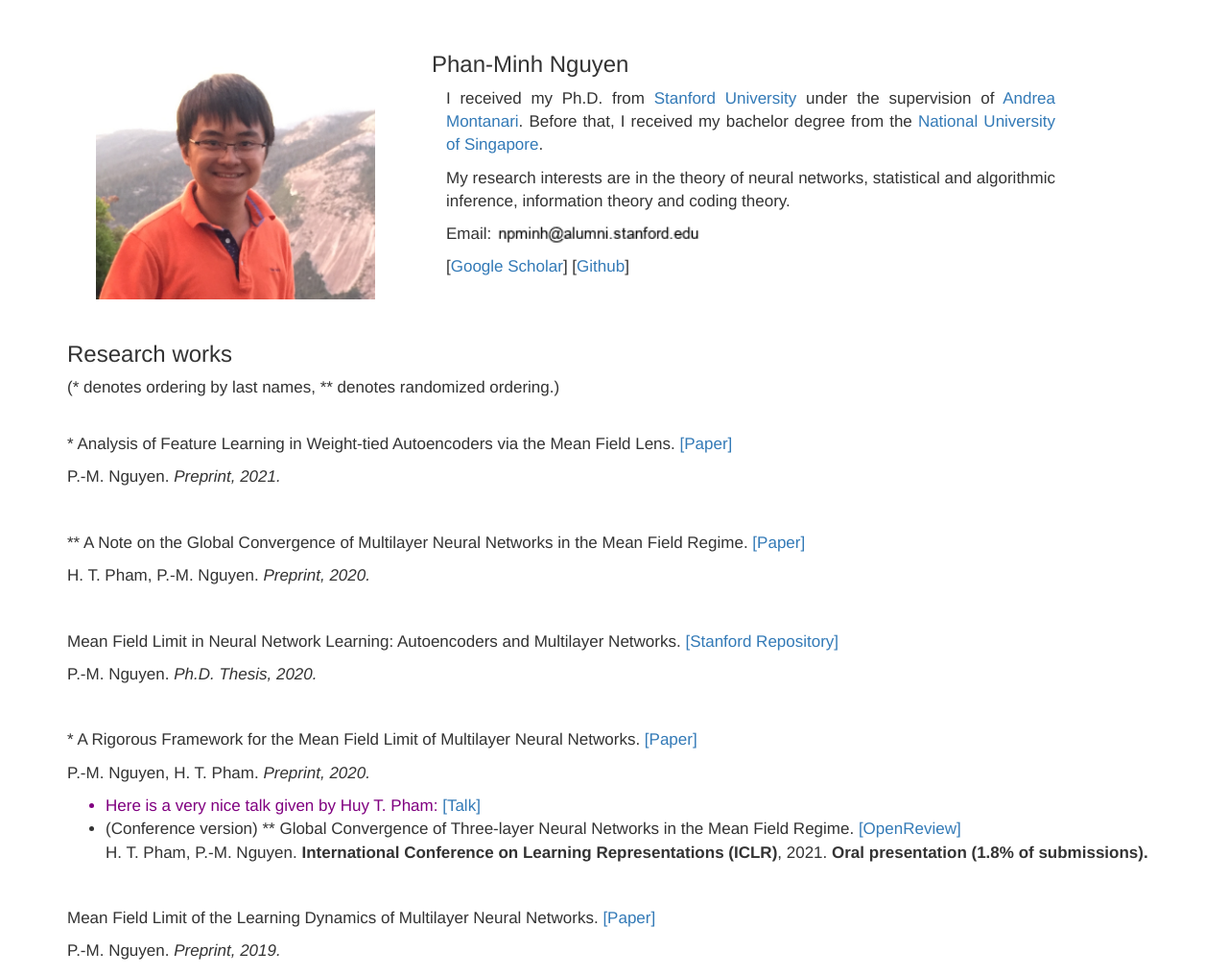
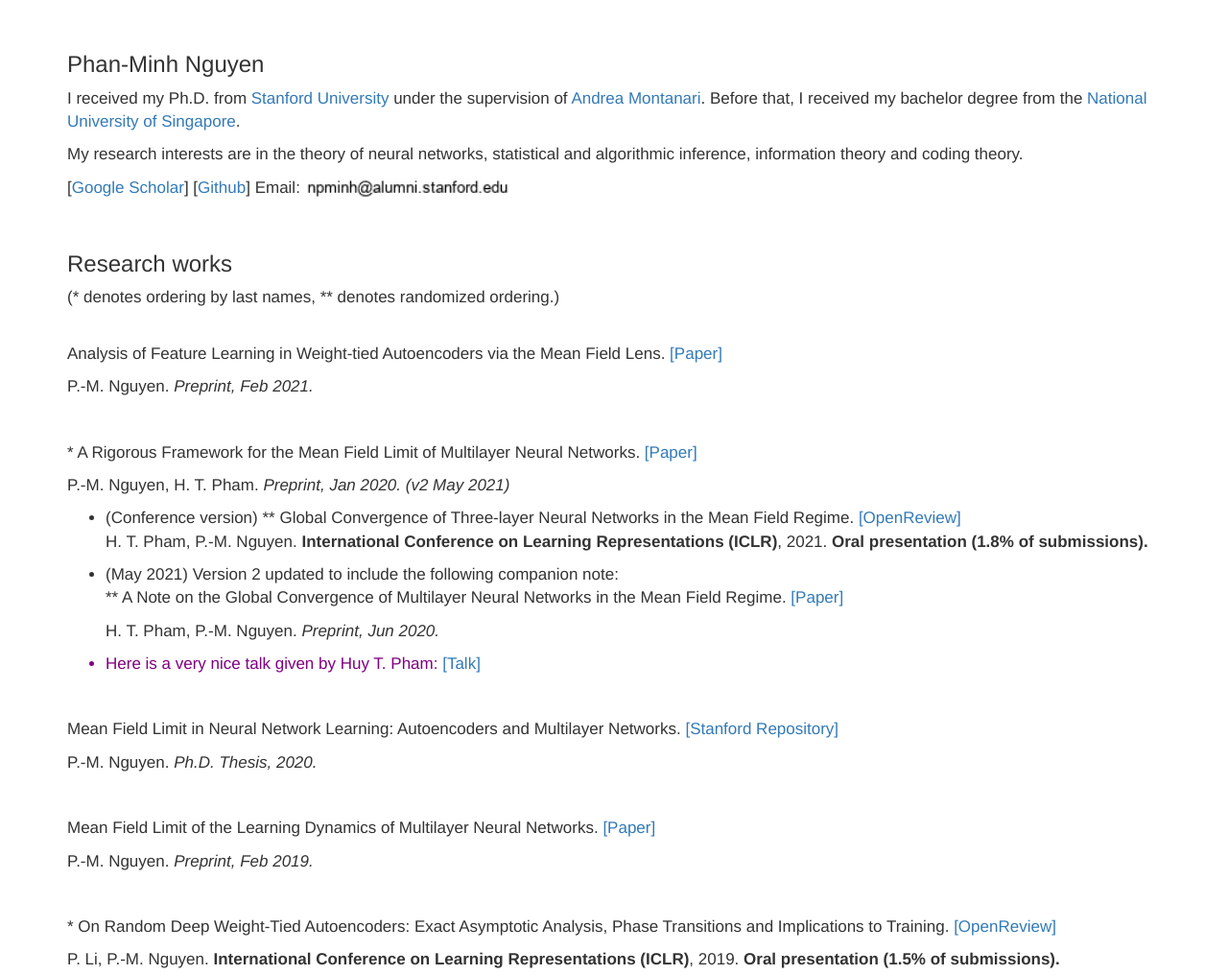
Before and after one commit to npminh12/npminh12.github.io, a plain HTML site: page index.html in a window 1280 px wide. Shown: the top 1016 px of the page at 96% size. Drawn offline with Linux system fonts and the light colour scheme.

Commit message:
Add files via upload

```diff
--- a/index.html
+++ b/index.html
@@ -13,24 +13,15 @@
 
 <div class="container">
 
-<div class="col-md-4 col-sm-4 col-xs-6">
-<img src="phanminh.jpg" class="col-md-11 col-sm-11 col-xs-11" title="phanminh"/>
-</div>
-
 
 <h3>Phan-Minh Nguyen</h3>
 
+<p>I received my Ph.D. from <a href="https://www.stanford.edu/">Stanford University</a> under the supervision of <a href="http://web.stanford.edu/~montanar/">Andrea Montanari</a>. Before that, I received my bachelor degree from the <a href="http://www.nus.edu.sg/">National University of Singapore</a>.
 
-<div class="col-md-7 col-sm-7 col-xs-20 col-lg-7">
-  <p style="text-align:justify">I received my Ph.D. from <a href="https://www.stanford.edu/">Stanford University</a> under the supervision of <a href="http://web.stanford.edu/~montanar/">Andrea Montanari</a>. Before that, I received my bachelor degree from the <a href="http://www.nus.edu.sg/">National University of Singapore</a>.
+<p>My research interests are in the theory of neural networks, statistical and algorithmic inference, information theory and coding theory.
 
-  <p style="text-align:justify">My research interests are in the theory of neural networks, statistical and algorithmic inference, information theory and coding theory.
-  </p>
+<p>[<a href="https://scholar.google.com/citations?user=lPG5fAIAAAAJ">Google Scholar</a>] [<a href="https://github.com/npminh12">Github</a>] Email: <img src="myemail.png" class="col-md-20 col-sm-20 col-xs-20" height="21" title="email" align=middle>
 
-  <p>Email: <img src="myemail.png" class="col-md-20 col-sm-20 col-xs-20" height="21" title="email" align=middle></p>
-  [<a href="https://scholar.google.com/citations?user=lPG5fAIAAAAJ">Google Scholar</a>] [<a href="https://github.com/npminh12">Github</a>]
-
-</div>
 </div>
 </font>
 
@@ -44,31 +35,29 @@
 <P> &nbsp; <P>
 
 
-<p>* Analysis of Feature Learning in Weight-tied Autoencoders via the Mean Field Lens. <a href="https://arxiv.org/abs/2102.08373">[Paper]</a><br/>
-<p>P.-M. Nguyen. <i>Preprint, 2021.</i>
+<p>Analysis of Feature Learning in Weight-tied Autoencoders via the Mean Field Lens. <a href="https://arxiv.org/abs/2102.08373">[Paper]</a><br/>
+<p>P.-M. Nguyen. <i>Preprint, Feb 2021.</i>
 <P> &nbsp; <P>
 
+
+<p>* A Rigorous Framework for the Mean Field Limit of Multilayer Neural Networks.  <a href="https://arxiv.org/abs/2001.11443">[Paper]</a><br/>
+<p>P.-M. Nguyen, H. T. Pham. <i>Preprint, Jan 2020. (v2 May 2021)</i>
+<ul>
+  <li> (Conference version) ** Global Convergence of Three-layer Neural Networks in the Mean Field Regime. <a href="https://openreview.net/forum?id=KvyxFqZS_D">[OpenReview]</a>
+<p>H. T. Pham, P.-M. Nguyen. <b> International Conference on Learning Representations (ICLR)</b>, 2021. <b>Oral presentation (1.8% of submissions).</b>
+  <li> (May 2021) Version 2 updated to include the following companion note:
 <p>** A Note on the Global Convergence of Multilayer Neural Networks in the Mean Field Regime.  <a href="https://arxiv.org/abs/2006.09355">[Paper]</a><br/>
-<p>H. T. Pham, P.-M. Nguyen. <i>Preprint, 2020.</i>
+<p>H. T. Pham, P.-M. Nguyen. <i>Preprint, Jun 2020.</i>
+  <li style="color:PURPLE";> Here is a very nice talk given by Huy T. Pham: <a href="https://www.youtube.com/watch?v=3gxDiTEE-bM">[Talk]</a></li>
+</ul>
 <P> &nbsp; <P>
-
 
 <p>Mean Field Limit in Neural Network Learning: Autoencoders and Multilayer Networks.  <a href="https://purl.stanford.edu/tz731wp0288">[Stanford Repository]</a><br/>
 <p>P.-M. Nguyen. <i>Ph.D. Thesis, 2020.</i>
 <P> &nbsp; <P>
 
-
-<p>* A Rigorous Framework for the Mean Field Limit of Multilayer Neural Networks.  <a href="https://arxiv.org/abs/2001.11443">[Paper]</a><br/>
-<p>P.-M. Nguyen, H. T. Pham. <i>Preprint, 2020.</i>
-<ul>
-  <li style="color:PURPLE";> Here is a very nice talk given by Huy T. Pham: <a href="https://www.youtube.com/watch?v=3gxDiTEE-bM">[Talk]</a></li>
-  <li> (Conference version) ** Global Convergence of Three-layer Neural Networks in the Mean Field Regime. <a href="https://openreview.net/forum?id=KvyxFqZS_D">[OpenReview]</a>
-<p>H. T. Pham, P.-M. Nguyen. <b> International Conference on Learning Representations (ICLR)</b>, 2021. <b>Oral presentation (1.8% of submissions).</b>
-</ul>
-<P> &nbsp; <P>
-
 <p>Mean Field Limit of the Learning Dynamics of Multilayer Neural Networks. <a href="https://arxiv.org/abs/1902.02880">[Paper]</a><br/>
-<p>P.-M. Nguyen. <i>Preprint, 2019.</i>
+<p>P.-M. Nguyen. <i>Preprint, Feb 2019.</i>
 <P> &nbsp; <P>
 
 <p>* On Random Deep Weight-Tied Autoencoders: Exact Asymptotic Analysis, Phase Transitions and Implications to Training. <a href="https://openreview.net/forum?id=HJx54i05tX">[OpenReview]</a><br/>
@@ -115,9 +104,9 @@
 
 <h3>Services</h3>
 <p>Journal refereeing:<br/>
-	Mathematical Programming, IEEE Trans. Information Theory, IEEE Trans. Magnetics, IEEE Trans. Signal Processing, Entropy. <br/>
+	Journal of the American Statistical Association, Entropy, Mathematical Programming, IEEE Trans. Information Theory, IEEE Trans. Magnetics, IEEE Trans. Signal Processing. <br/>
 <p>Conference refereeing: <br/>
-	ISIT, AISTATS, ICML <b>(top 5% reviewer in 2019)</b>, ICLR, NeurIPS, MSML. <br/>
+	ICML, ICLR, NeurIPS, MSML, AISTATS, ISIT. (Top reviewer for ICML 2019, ICML 2020, ICLR 2021.)<br/>
 <P> &nbsp; <P>
 
 
```
